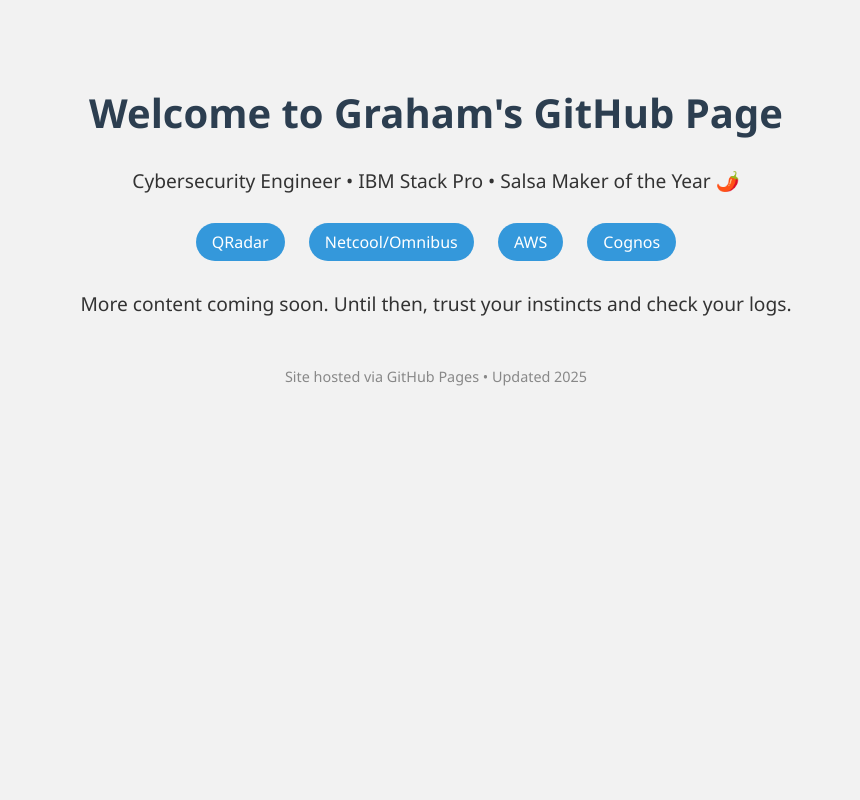
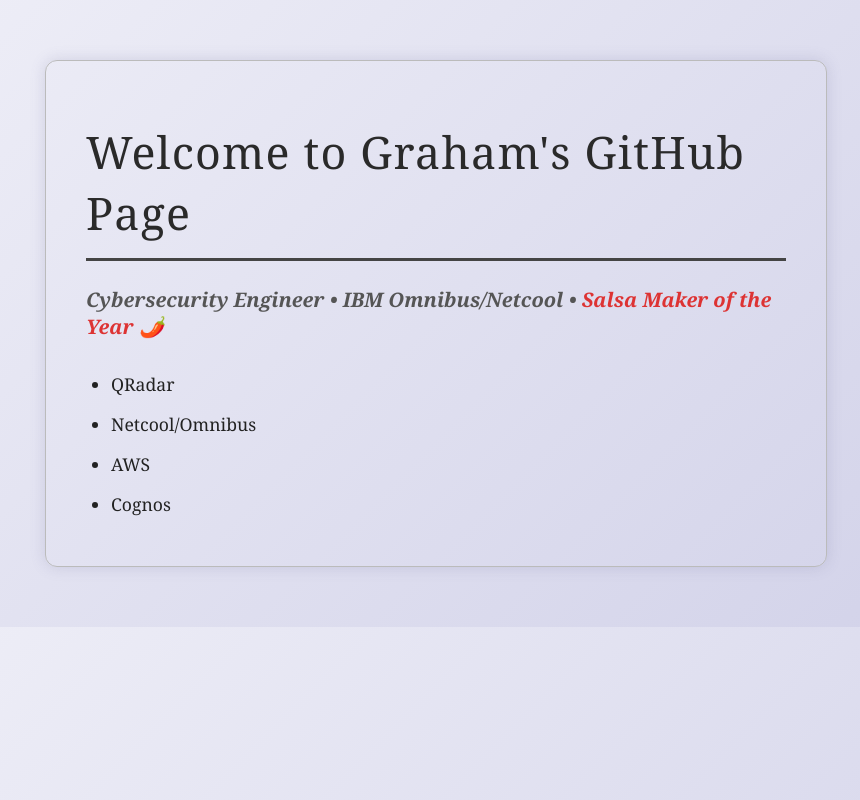
Before and after one commit to ggraham2121/ggraham2121.github.io, a plain HTML site: page index.html in a window 1280 px wide. Shown: the whole page, without its empty margins (204-1064 px from the left). Drawn offline with Linux system fonts and the light colour scheme.

Commit message:
Add files via upload

```diff
--- a/index.html
+++ b/index.html
@@ -1,50 +1,62 @@
 <!DOCTYPE html>
 <html lang="en">
 <head>
-    <meta charset="UTF-8">
-    <meta name="viewport" content="width=device-width, initial-scale=1.0">
-    <title>Graham Cyber Portfolio</title>
+  <meta charset="UTF-8" />
+  <meta name="viewport" content="width=device-width, initial-scale=1" />
+  <title>Graham's GitHub Page</title>
   <style>
     body {
-            font-family: "Segoe UI", Tahoma, Geneva, Verdana, sans-serif;
-            background-color: #f2f2f2;
-            color: #333;
-            text-align: center;
-            padding: 50px;
+      font-family: 'Georgia', serif;
+      background: linear-gradient(135deg, #f0f0f8, #d0d0e8);
+      color: #222;
+      max-width: 700px;
+      margin: 60px auto;
+      padding: 30px 40px;
+      border-radius: 12px;
+      box-shadow: 0 0 15px rgba(100, 100, 150, 0.2);
+      border: 1px solid #bbb;
     }
     h1 {
-            font-size: 2.5rem;
-            color: #2c3e50;
+      font-weight: normal;
+      font-size: 2.8rem;
+      border-bottom: 3px solid #444;
+      padding-bottom: 15px;
+      margin-bottom: 25px;
+      color: #2a2a2a;
+      letter-spacing: 1.2px;
     }
-        p {
-            font-size: 1.2rem;
+    p.tagline {
+      font-style: italic;
+      font-weight: 600;
+      font-size: 1.25rem;
+      margin-bottom: 30px;
+      color: #555;
     }
-        .badge {
-            background-color: #3498db;
-            color: white;
-            padding: 0.5em 1em;
-            border-radius: 20px;
-            display: inline-block;
-            margin: 10px;
+    ul {
+      list-style-type: disc;
+      padding-left: 25px;
+      font-size: 1.1rem;
+      line-height: 1.6;
     }
-        footer {
-            margin-top: 50px;
-            font-size: 0.9rem;
-            color: #888;
+    ul li {
+      margin-bottom: 12px;
+    }
+    .spicy {
+      color: #d33;
+      font-weight: bold;
     }
   </style>
 </head>
 <body>
   <h1>Welcome to Graham's GitHub Page</h1>
-    <p>Cybersecurity Engineer • IBM Stack Pro • Salsa Maker of the Year 🌶️</p>
-
-    <div class="badge">QRadar</div>
-    <div class="badge">Netcool/Omnibus</div>
-    <div class="badge">AWS</div>
-    <div class="badge">Cognos</div>
-
-    <p>More content coming soon. Until then, trust your instincts and check your logs.</p>
-
-    <footer>Site hosted via GitHub Pages • Updated 2025</footer>
+  <p class="tagline">
+    Cybersecurity Engineer • IBM Omnibus/Netcool • <span class="spicy">Salsa Maker of the Year 🌶️</span>
+  </p>
+  <ul>
+    <li>QRadar</li>
+    <li>Netcool/Omnibus</li>
+    <li>AWS</li>
+    <li>Cognos</li>
+  </ul>
 </body>
 </html>
```
Lines whose indentation alone changed are shown as unchanged.
